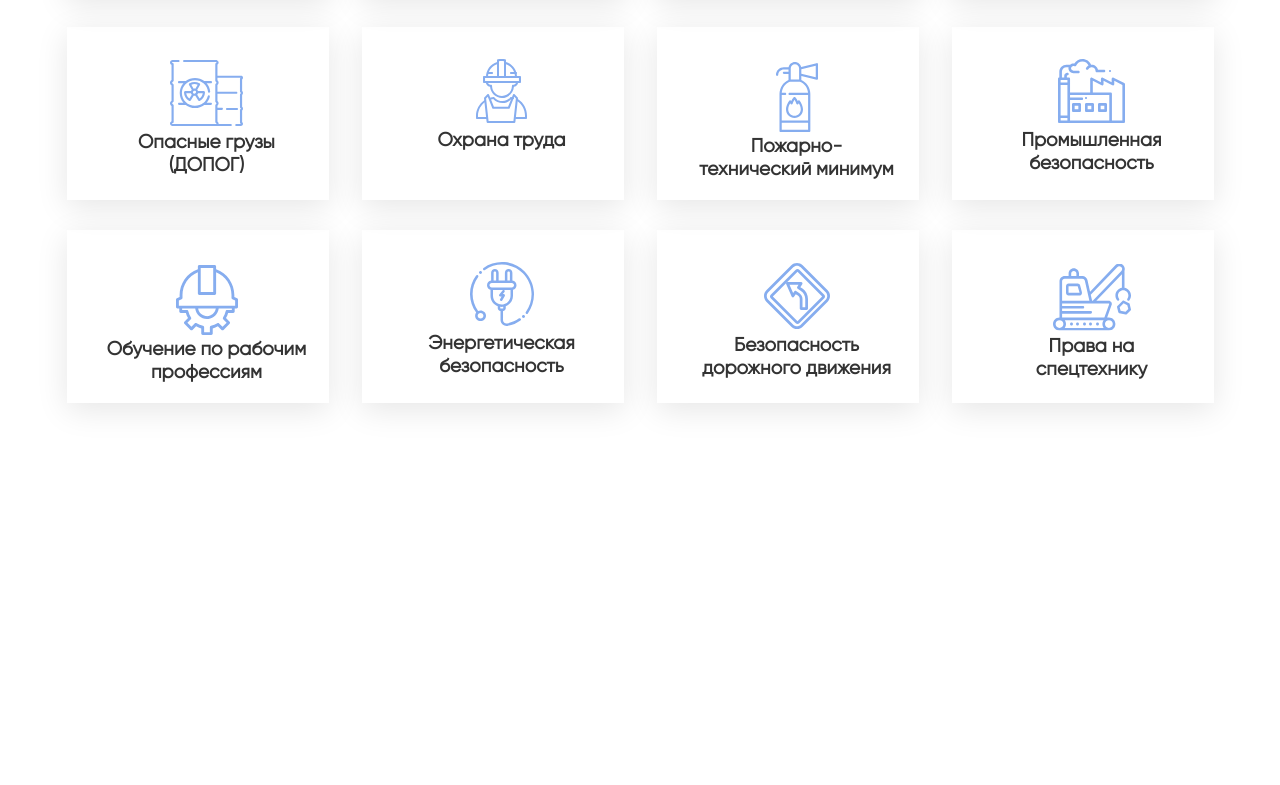
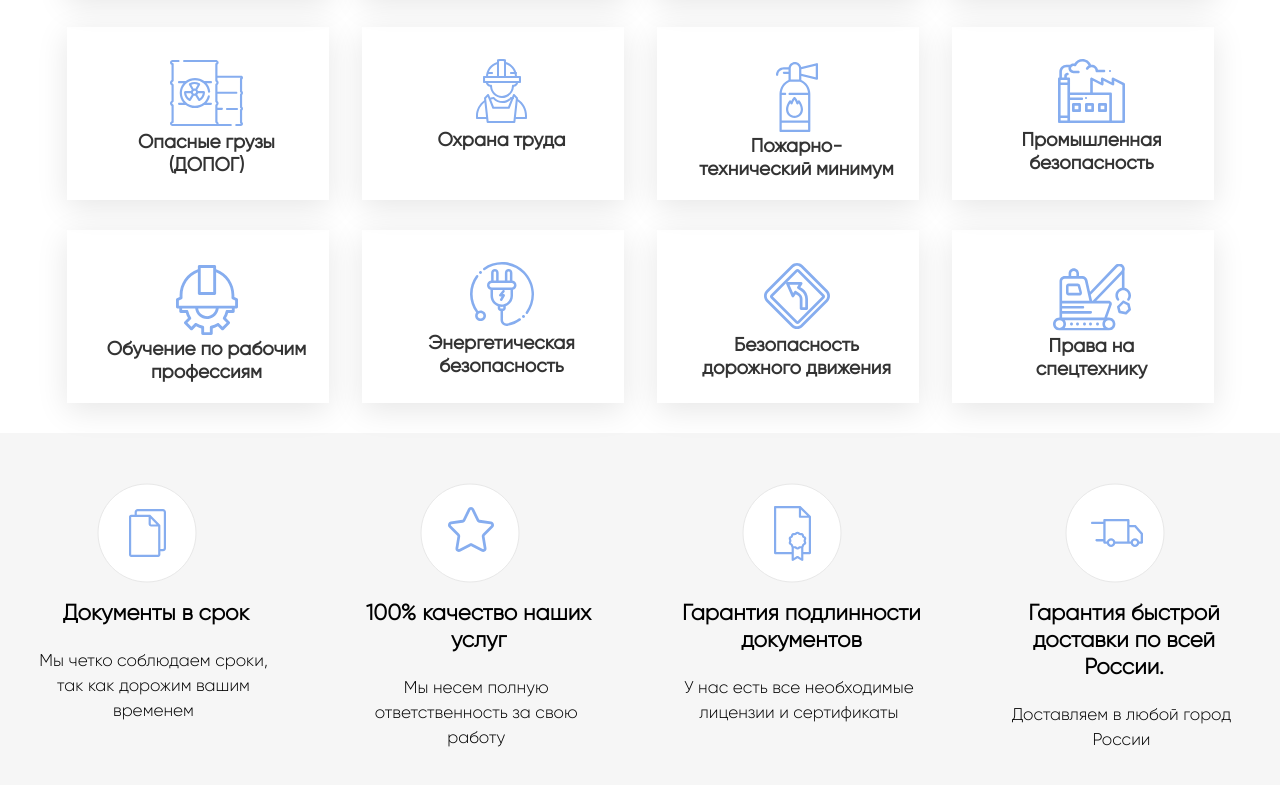
Before and after one commit to VitaliyGaidyk/Documents_pet, a website: page app/index.html in a window 1280 px wide. Shown: the part 1078-1863 px from the top of the page. Before the commit the page ends 1541 px from the top, so only its background shows below. Drawn offline with nearby package versions, Linux system fonts and the light colour scheme.

Commit message:
advantages

```diff
--- a/app/index.html
+++ b/app/index.html
@@ -219,7 +219,60 @@
     </section>
 
     <section class="section__advantages">
+        <div class="section__advantages-items">
 
+            <div class="section__advantages-item">
+                <img class="section__advantages-img" src="images/svg/advantages-1.svg" alt="">
+                <h2 class="section__advantages-title">
+                    <p>
+                        Документы в срок
+                    </p>
+                </h2>
+                <div class="section__advantages-text">
+                    Мы четко соблюдаем сроки, так как дорожим вашим временем
+                </div>
+            </div>
+
+            <div class="section__advantages-item">
+                <img class="section__advantages-img" src="images/svg/advantages-2.svg" alt="">
+                <h2 class="section__advantages-title">
+                    <p>
+                        100% качество
+                        наших услуг
+                    </p>
+                </h2>
+                <div class="section__advantages-text">
+                    Мы несем полную ответственность за свою работу
+                </div>
+            </div>
+
+            <div class="section__advantages-item">
+                <img class="section__advantages-img" src="images/svg/advantages-3.svg" alt="">
+                <h2 class="section__advantages-title">
+                    <p>
+                        Гарантия подлинности документов
+                    </p>
+                </h2>
+                <div class="section__advantages-text">
+                    У нас есть все необходимые лицензии
+                    и сертификаты
+                </div>
+            </div>
+
+            <div class="section__advantages-item">
+                <img class="section__advantages-img" src="images/svg/advantages-4.svg" alt="">
+                <h2 class="section__advantages-title">
+                    <p>
+                        Гарантия быстрой доставки по всей России.
+                    </p>
+                </h2>
+                <div class="section__advantages-text">
+                    Доставляем в любой город России
+                </div>
+            </div>
+
+
+        </div>
     </section>
 
 
--- a/app/scss/style.scss
+++ b/app/scss/style.scss
@@ -39,16 +39,13 @@
         border-radius: 50%;
         box-shadow: 0px 8px 25px rgba(123, 81, 157, 0.503797);
         cursor: pointer;
-
     }
 
     &__contacts-item--telegram {
         background: #5BBAF0;
         border-radius: 50%;
-
         box-shadow: 0px 8px 25px rgba(91, 186, 240, 0.5);
         cursor: pointer;
-
     }
 
     &__text {
@@ -58,7 +55,6 @@
         line-height: 16px;
         color: #5D5D5D;
         width: 188px;
-        // top: 38px;
         left: 30px;
         margin-right: 80px;
 
@@ -91,7 +87,6 @@
 
         &::before {
             left: -26px;
-            // top: 23px;
             position: absolute;
             content: '';
             width: 16px;
@@ -107,7 +102,6 @@
         font-size: 17px;
         line-height: 20px;
         text-align: right;
-        // margin-top: 6px;
 
         &::before {
             top: 27px;
@@ -244,7 +238,39 @@
 }
 
 .section__advantages {
-    margin-top: 30px;
+    padding: 20px 25px 45px;
+    max-width: 1920px;
+    background-color: #F6F6F6;
+
+    .section__advantages-items {
+        display: flex;
+        justify-content: space-between;
+    }
+
+    .section__advantages-item {
+        padding-top: 20px;
+    }
+
+    .section__advantages-title {
+        font-weight: 800;
+        font-size: 22px;
+        line-height: 27px;
+        text-align: center;
+        width: 262px;
+
+    }
+
+    .section__advantages-text {
+        font-weight: 500;
+        font-size: 17px;
+        line-height: 25px;
+        width: 257px;
+        text-align: center;
+    }
+
+    .section__advantages-img {
+        transform: translate(72%, 10px);
+    }
 }
 
 @import '_media';
```
Also changed, not shown: app/css/style.min.css.
